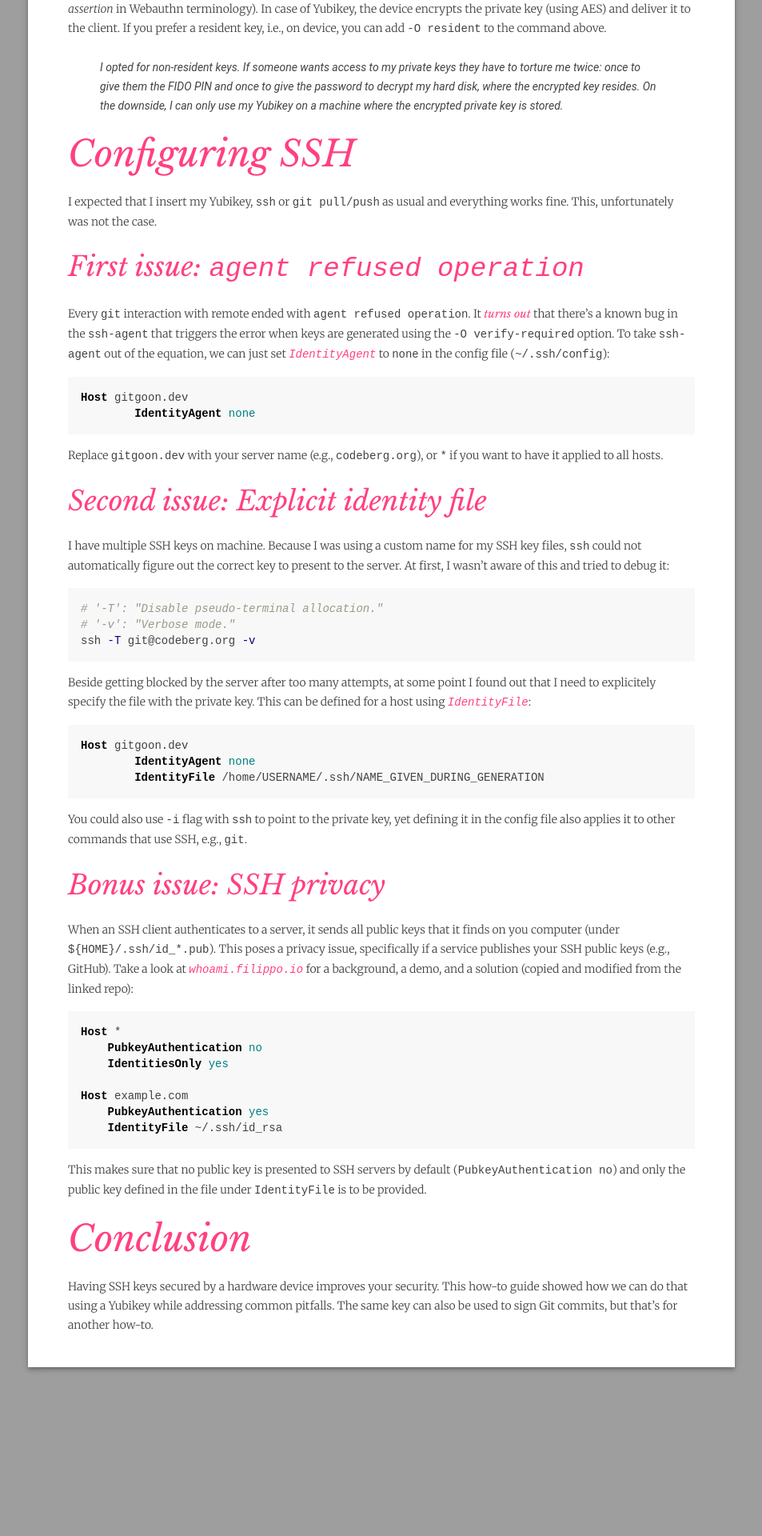
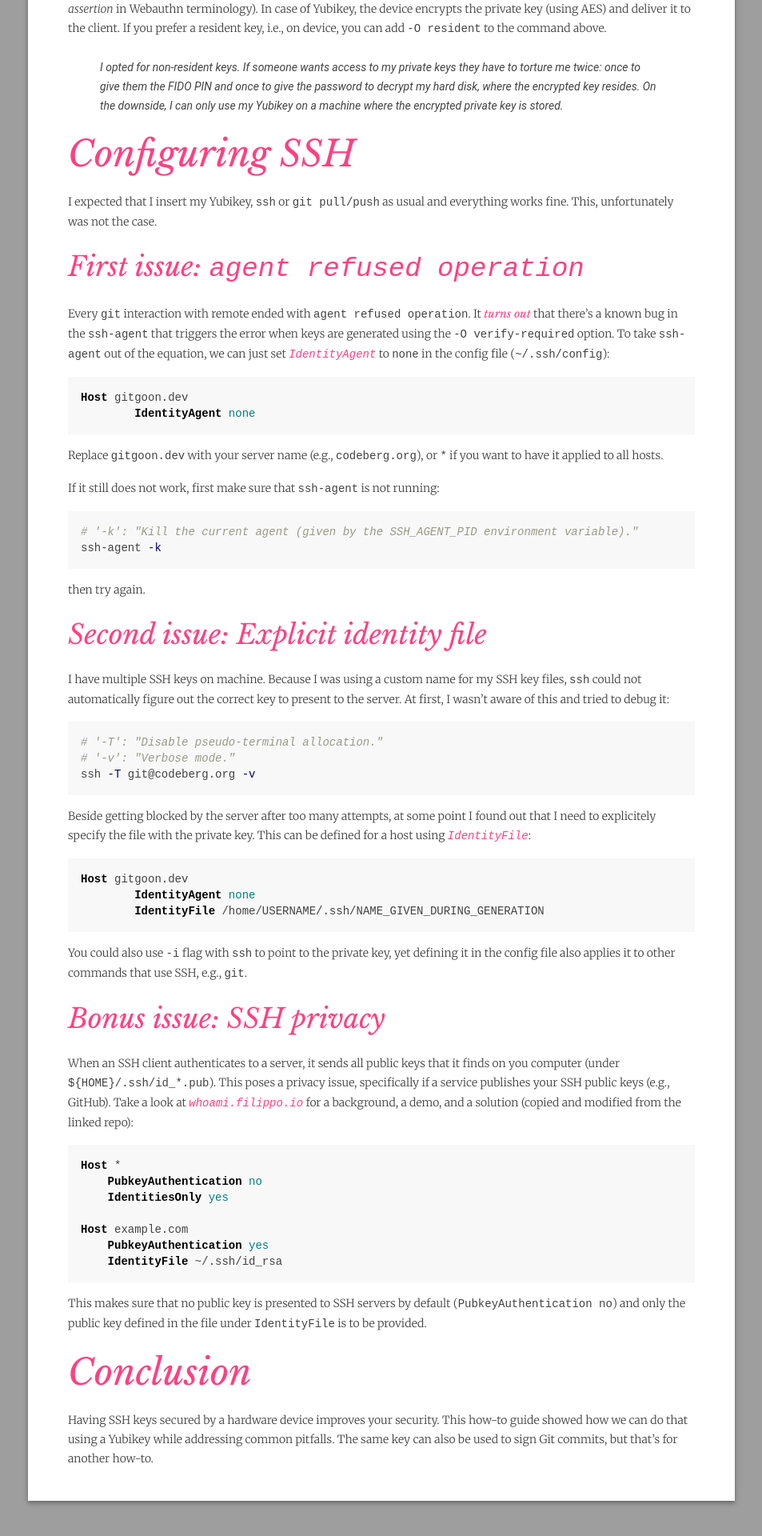
Before and after one commit to yan-foto/yan-foto.github.io, a Jekyll site: the page built from _posts/2026-01-07-how-to-setup-ssh-keys-on-yubikey.md, in a window 1280 px wide. Shown: the part 2537-4457 px from the top of the page at 80% size, without its empty margins (163-1116 px from the left). Built offline with Jekyll 4.4.1, drawn with Linux system fonts in a browser that asks for light colours; nearby versions of some CDN libraries.

Commit message:
Update ssh post

````diff
--- a/_posts/2026-01-07-how-to-setup-ssh-keys-on-yubikey.md
+++ b/_posts/2026-01-07-how-to-setup-ssh-keys-on-yubikey.md
@@ -108,6 +108,15 @@ Host gitgoon.dev
 
 Replace `gitgoon.dev` with your server name (e.g., `codeberg.org`), or `*` if you want to have it applied to all hosts.
 
+If it still does not work, first make sure that `ssh-agent` is not running:
+
+```bash
+# '-k': "Kill the current agent (given by the SSH_AGENT_PID environment variable)."
+ssh-agent -k
+```
+
+then try again.
+
 ### Second issue: Explicit identity file
 I have multiple SSH keys on machine.
 Because I was using a custom name for my SSH key files, `ssh` could not automatically figure out the correct key to present to the server.
````
